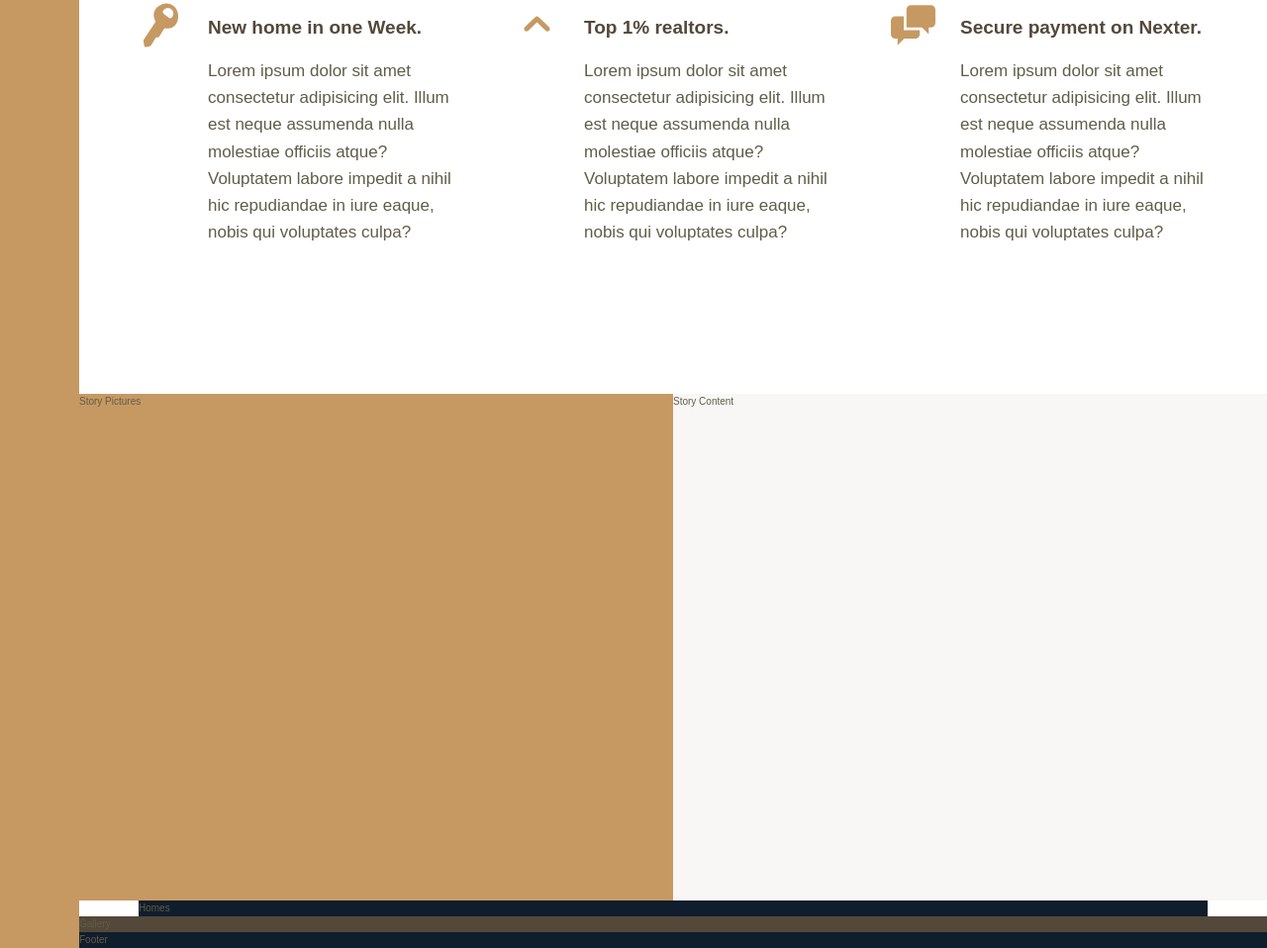
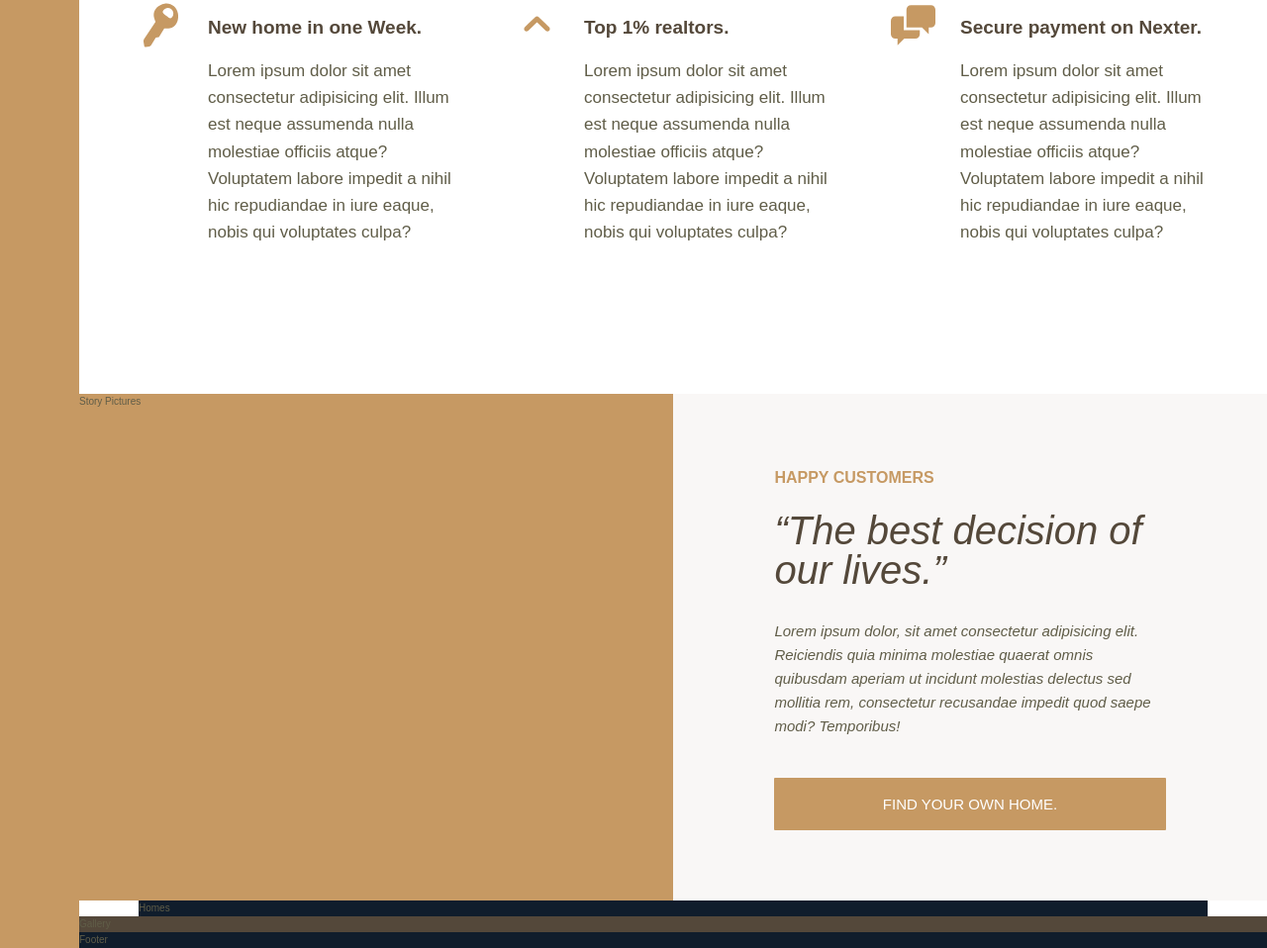
Before and after one commit to Gcorporation/Nexter-CSS-Grids, a website: page index.html in a window 1280 px wide. Shown: the part 1073-2031 px from the top of the page at 99% size. Drawn offline with Linux system fonts and the light colour scheme.

Commit message:
Building the Stories section - part 1

```diff
--- a/index.html
+++ b/index.html
@@ -68,7 +68,12 @@
             Story Pictures
         </div>
         <div class="story__content">
-            Story Content
+            <h3 class="heading-3 mb-sm">Happy Customers</h3>
+            <h2 class="heading-2 heading-2--dark mb-md">&ldquo;The best decision of our lives.&rdquo;</h2>
+            <p class="story__text">
+                Lorem ipsum dolor, sit amet consectetur adipisicing elit. Reiciendis quia minima molestiae quaerat omnis quibusdam aperiam ut incidunt molestias delectus sed mollitia rem, consectetur recusandae impedit quod saepe modi? Temporibus!
+            </p>
+            <button class="btn">Find your own home.</button>
         </div>
         <section class="homes">
             Homes
--- a/sass/_story.scss
+++ b/sass/_story.scss
@@ -6,5 +6,21 @@
     &__content {
         background-color: $color-grey-light-1;
         grid-column: col-start 5 / full-end;
+
+        padding: 6rem 8vw;
+
+        // display: flex;
+        // flex-direction: column;
+        // justify-content: center;
+        // align-items: flex-start;
+
+        display: grid;
+        justify-content: start;
+        align-content: center;
+    }
+    &__text {
+        font-size: 1.5rem;
+        font-style: italic;
+        margin-bottom: 4rem;
     }
 }
--- a/sass/_typography.scss
+++ b/sass/_typography.scss
@@ -9,10 +9,19 @@
 
 .heading-2 {
     @extend %heading;
+    font-size: 4rem;
+    font-style: italic;
+    line-height: 1;
+
+    &--light { color: $color-grey-light-1; }
+    &--dark { color: $color-grey-dark-1; }
 }
 
 .heading-3 {
-    @extend %heading;
+    // @extend %heading;
+    font-size: 1.6rem;
+    color: $color-primary;
+    text-transform: uppercase;
 }
 
 .heading-4 {
@@ -23,3 +32,25 @@
     &--dark { color: $color-grey-dark-1; }
 
 }
+
+.btn {
+    background-color: $color-primary;
+    color: #fff;
+    border: none;
+    border-radius: 1px;
+    font-family: $font-display;
+    font-size: 1.5rem;
+    text-transform: uppercase;
+    padding: 1.8rem 3rem;
+    cursor: pointer;
+    transition: all .2s;
+
+    &:hover {
+        background-color: $color-primary-dark;
+    }
+}
+
+.mb-sm { margin-bottom: 2rem; }
+.mb-md { margin-bottom: 3rem; }
+.mb-lg { margin-bottom: 4rem; }
+.mb-hg { margin-bottom: 8rem; }
```
Also changed, not shown: css/style.css.
